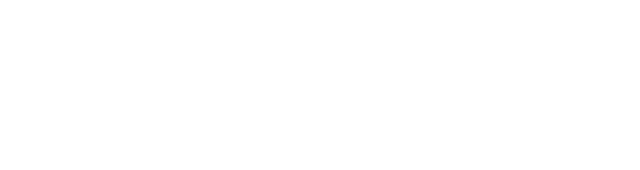
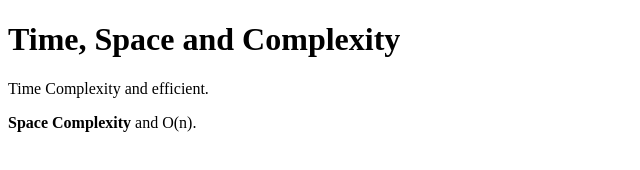
Before and after one commit to acciojob/time-and-space-complexity-Premnagasiva, a website: page main.html in a window 1280 px wide. Shown: the whole page, without its empty margins (0-640 px from the left). Drawn offline with Linux system fonts and the light colour scheme.

Commit message:
created a submission

```diff
--- a/main.html
+++ b/main.html
@@ -8,6 +8,9 @@
 
 <body>
 	<!-- the entire body must be written by student -->
+	<h1>Time, Space and Complexity</h1>
+	<p>Time Complexity and efficient.</p>
+	<p><b>Space Complexity</b> and O(n).</p>
     <script type="text/javascript" src="./script.js">
 </script>
 
```
